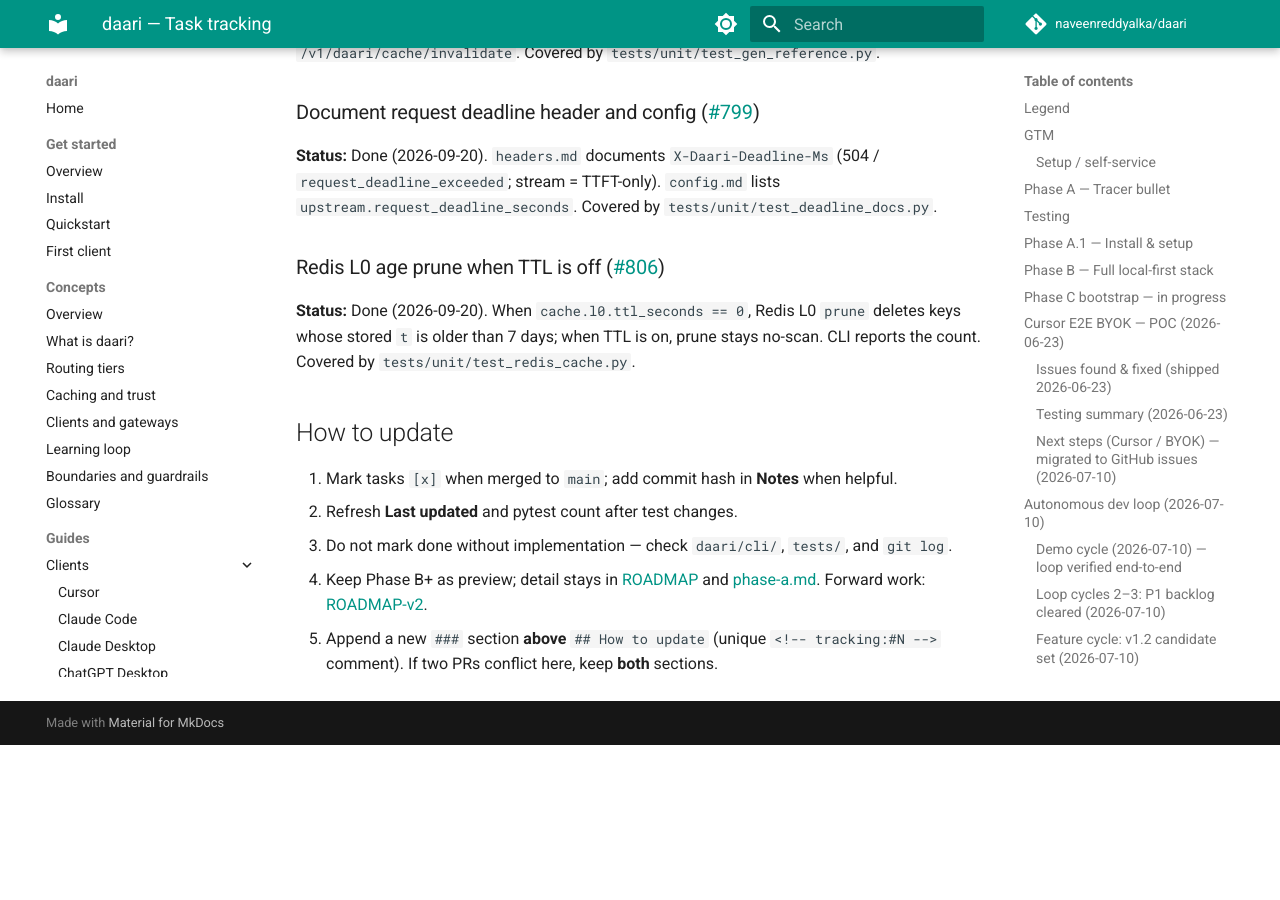
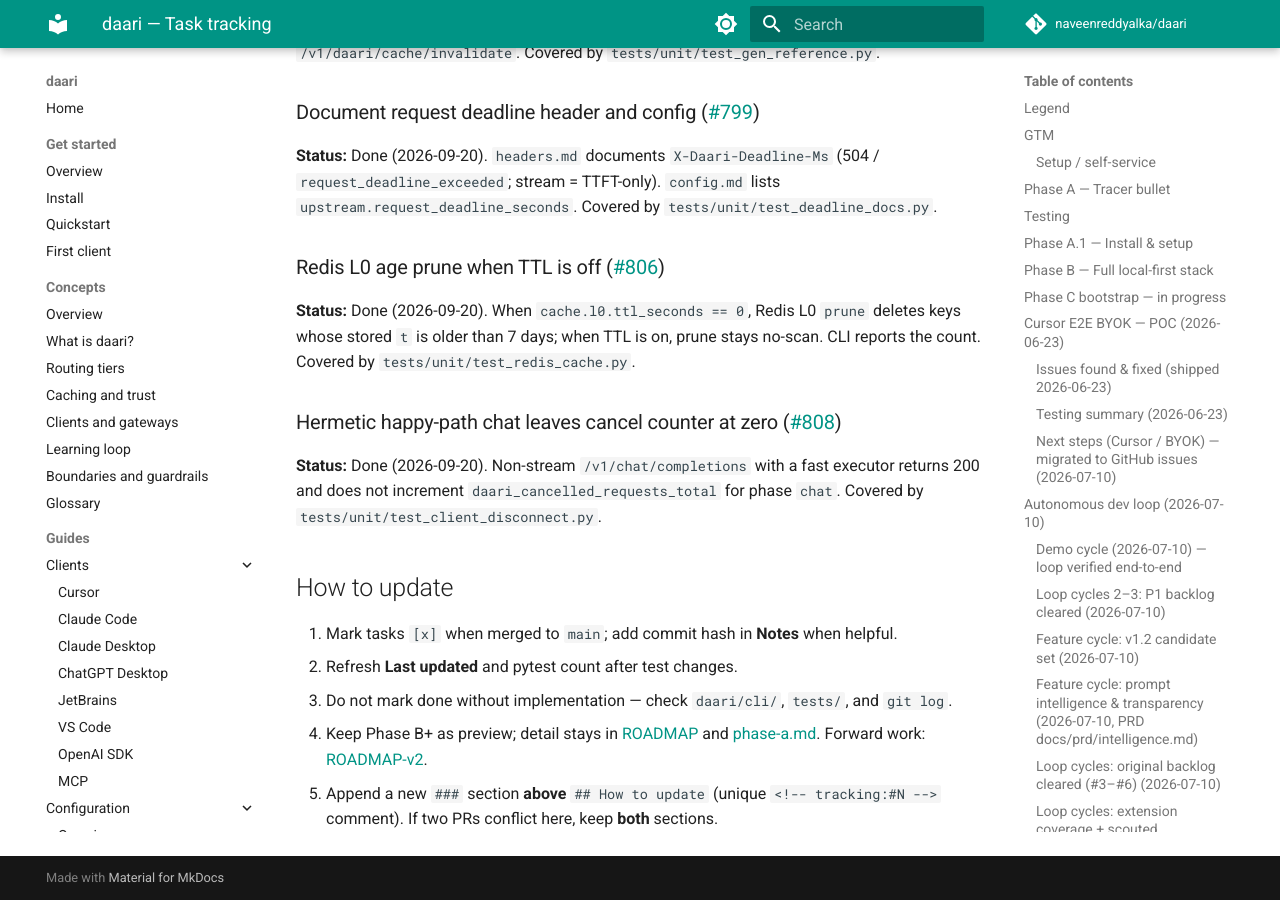
Before and after one commit to naveenreddyalka/daari, an MkDocs documentation site: the page built from docs/TRACKING.md, in a window 1280 px wide and 900 px high, scrolled down 85816 px. Built offline with MkDocs 1.6.1 and Material for MkDocs 9.7.7, drawn with Linux system fonts in a browser that asks for light colours; comment, search, counter and statistics services are not loaded; before the commit the page ends 86561 px from its top, so only the background shows below that.

Commit message:
chore(test): pin happy-path chat leaves cancel counter at zero
Guard against accidental disconnect wiring that would bump cancel metrics
on healthy local completions.

Co-authored-by: Cursor <cursoragent@cursor.com>

```diff
--- a/docs/TRACKING.md
+++ b/docs/TRACKING.md
@@ -3529,6 +3529,13 @@ admin `team_id` / `key_id`. Regenerated `http-api.md` lists
 prune stays no-scan. CLI reports the count. Covered by
 `tests/unit/test_redis_cache.py`.
 
+### Hermetic happy-path chat leaves cancel counter at zero ([#808](https://github.com/naveenreddyalka/daari/issues/808))
+
+<!-- tracking:#808 -->
+**Status:** Done (2026-09-20). Non-stream `/v1/chat/completions` with a fast
+executor returns 200 and does not increment `daari_cancelled_requests_total`
+for phase `chat`. Covered by `tests/unit/test_client_disconnect.py`.
+
 ## How to update
 
 1. Mark tasks `[x]` when merged to `main`; add commit hash in **Notes** when helpful.
```
Also changed, not shown: 1 other file.
